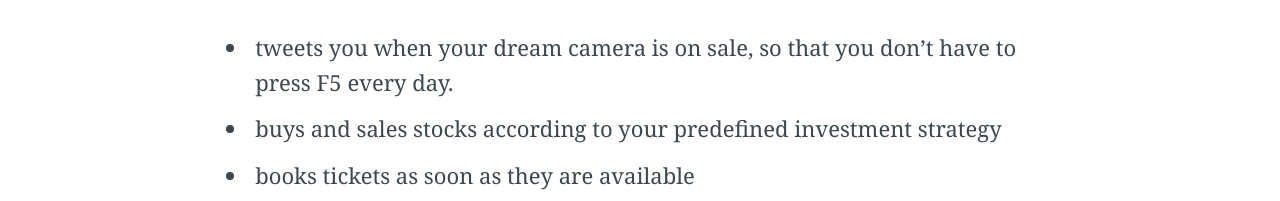
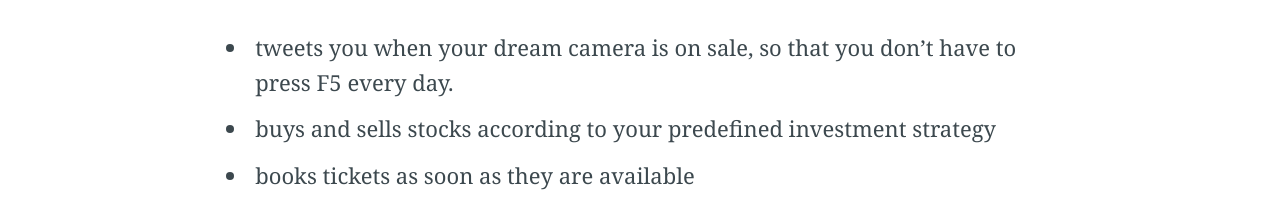
Before and after one commit to rrampaer/rrampaer.github.io, a plain HTML site: page a-strava-segment-twitter-bot.html in a window 1280 px wide. Shown: the part 4774-4975 px from the top of the page. Drawn offline with nearby package versions, Linux system fonts and the light colour scheme; some packages are replaced by stand-ins of ours; a script that the page names is missing.

Commit message:
typo fix sells

```diff
--- a/a-strava-segment-twitter-bot.html
+++ b/a-strava-segment-twitter-bot.html
@@ -307,7 +307,7 @@ Brussels Strava Bot is a twitter bot that performs daily checks for changes in <
 
 <ul>
   <li>tweets you when your dream camera is on sale, so that you don’t have to press F5 every day.</li>
-  <li>buys and sales stocks according to your predefined investment strategy</li>
+  <li>buys and sells stocks according to your predefined investment strategy</li>
   <li>books tickets as soon as they are available</li>
   <li>spams the hell out of people on all socia media (disclaimer: don’t)</li>
 </ul>
```
